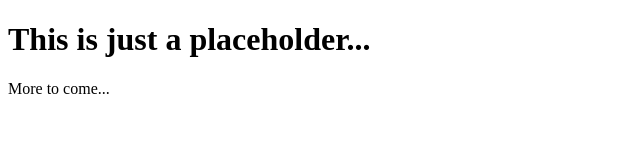
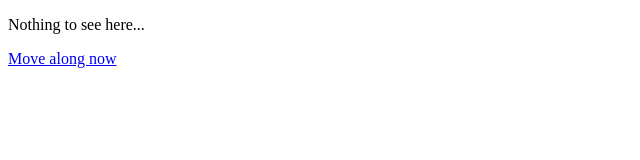
Before and after one commit to aurer/aurer.github.io, a plain HTML site: page index.html in a window 1280 px wide. Shown: the whole page, without its empty margins (0-640 px from the left). Drawn offline with Linux system fonts and the light colour scheme.

Commit message:
Update index.html

```diff
--- a/index.html
+++ b/index.html
@@ -6,7 +6,7 @@
 	<title>aurer.github.com</title>
 </head>
 <body>
-	<h1>This is just a placeholder...</h1>
-	<p>More to come...</p>
+	<p>Nothing to see here...</p>
+	<p><a href="http://aurer.co.uk">Move along now</a></a>
 </body>
 </html>
```
